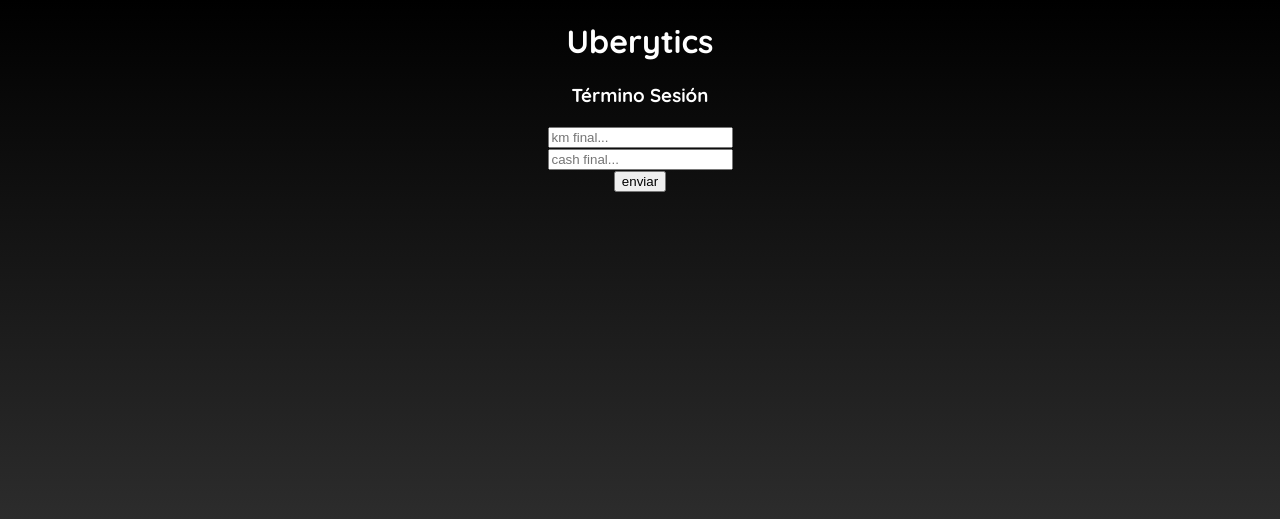
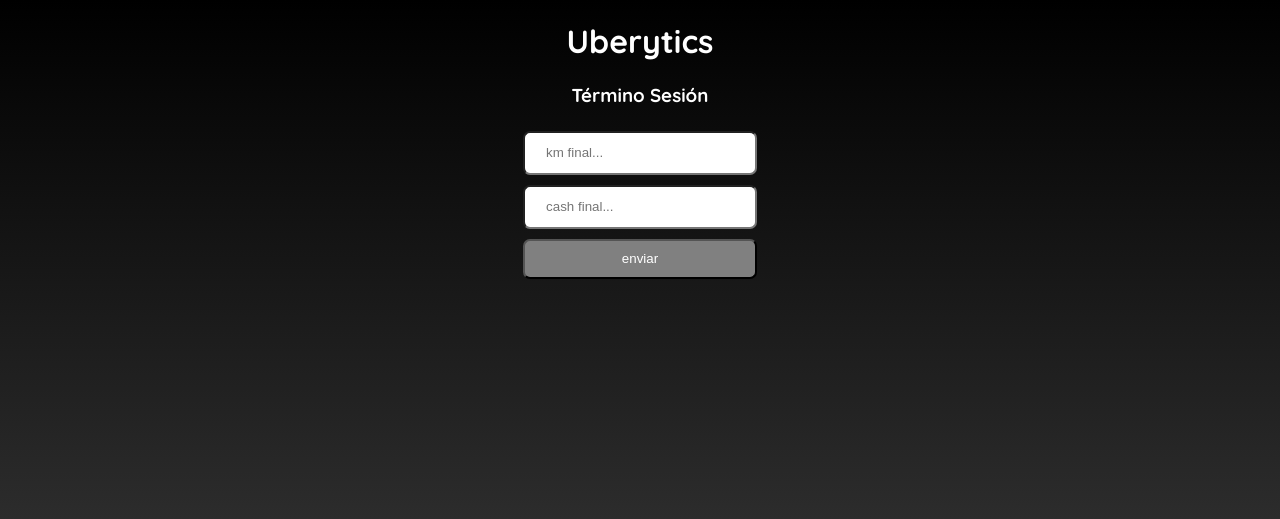
Before and after one commit to NicolasIbarra/UberMetrics, a PHP site: page /end.php in a window 1280 px wide. Shown: the top 519 px of the page. Run offline with PHP 8.4, Linux system fonts and the light colour scheme; some libraries are stand-ins or nearby versions.

Commit message:
Experimentando con boton en CSS

```diff
--- a/end.php
+++ b/end.php
@@ -14,11 +14,11 @@ headWeb();
 			<h3>Término Sesión</h3>
 
 			<form action="endForm.php" method="post">
-				<input type="text" name="kmEnd" placeholder="km final..." />
+				<input type="text" name="kmEnd" placeholder="   km final..." />
 				<br>
-				<input type="text" name="cashEnd" placeholder="cash final..." />
+				<input type="text" name="cashEnd" placeholder="   cash final..." />
 				<br>
-				<input type="submit" value="enviar" />
+				<input id="submit" type="submit" value="enviar" />
 			</form>
 
 		</div>
--- a/style.css
+++ b/style.css
@@ -36,3 +36,22 @@ form {
 	margin-top: 0;
 	margin-bottom: 0;
 }
+
+input {
+	position: relative;
+	width: 70%;
+	padding: 10px;
+	height: 20px;
+	margin: 5px;
+	border-radius: 7px;
+}
+
+#submit {
+	position: relative;
+	background-color: grey;
+	color: white;
+	height: 40px;
+	border-radius: 7px;
+	padding: 0;
+	width: 78%;
+}
```
Also changed, not shown: ini.php (+4 -3 lines).
